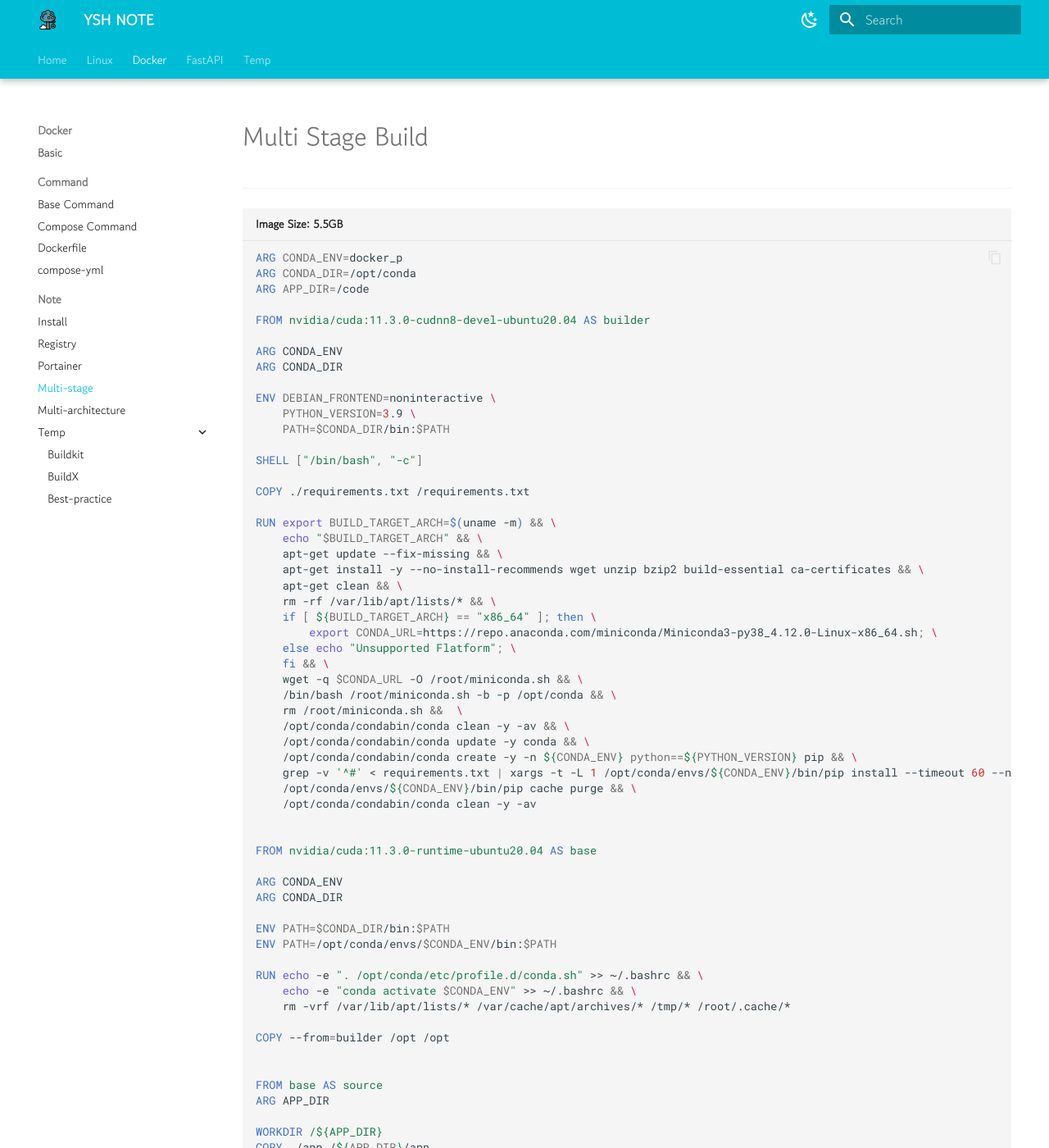
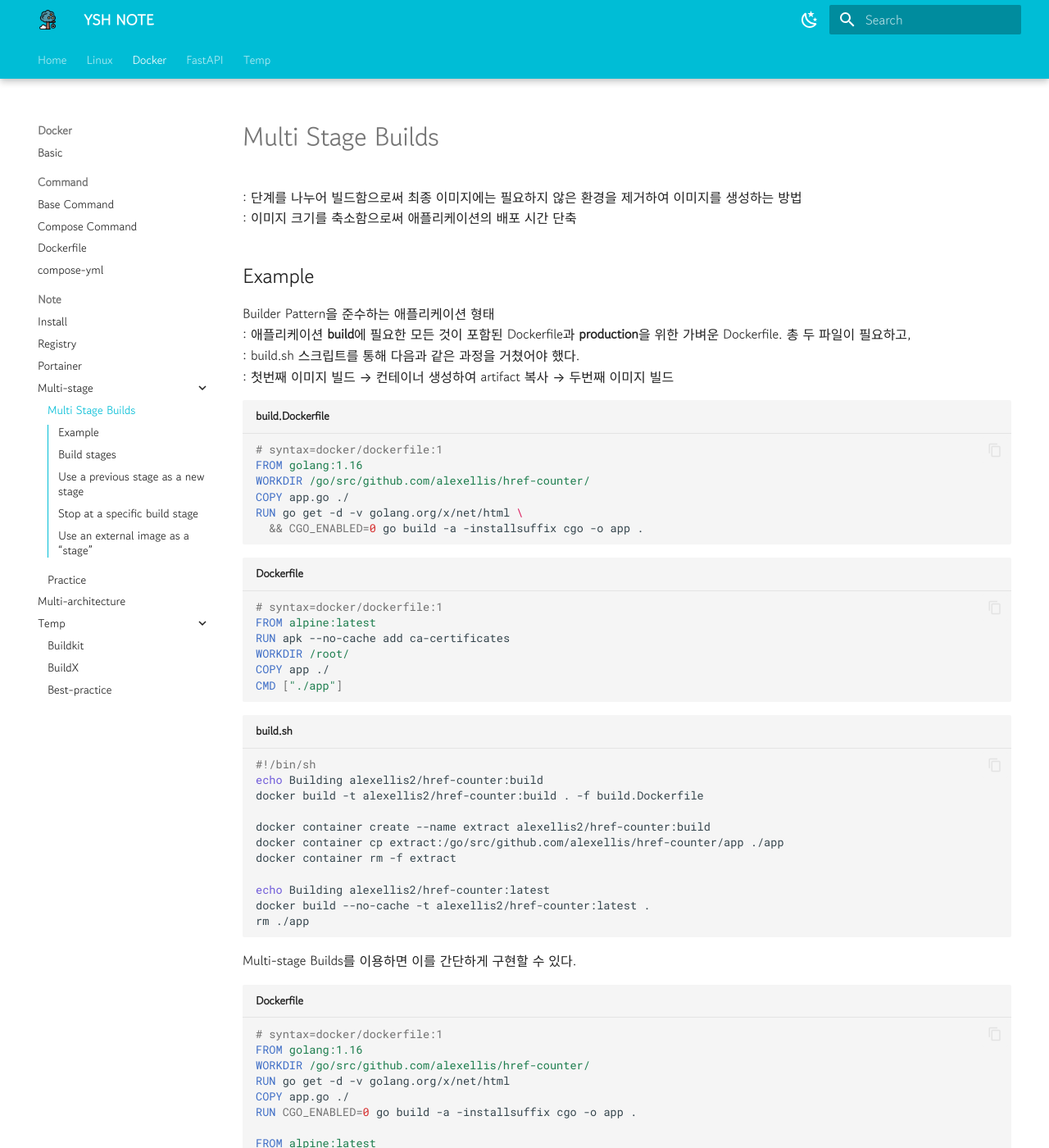
Before and after one commit to YSHeee/YSHeee.github.io, an MkDocs documentation site: the page built from docs/docker/multiS.md, in a window 1280 px wide and 1400 px high. Shown: the whole window at 82% size. Built offline with MkDocs 1.6.1 and Material for MkDocs 9.7.7, drawn with Linux system fonts in a browser that asks for light colours; some of the changed text lies outside the part shown.

Commit message:
Modify&Add multi-stage builds...

````diff
--- a/docs/docker/multiS.md
+++ b/docs/docker/multiS.md
@@ -1,77 +1,101 @@
-# Multi Stage Build
+: 단계를 나누어 빌드함으로써 최종 이미지에는 필요하지 않은 환경을 제거하여 이미지를 생성하는 방법
+: 이미지 크기를 축소함으로써 애플리케이션의 배포 시간 단축
 
+## Example
 
----
-```Dockerfile title="Image Size: 5.5GB"
-ARG CONDA_ENV=docker_p
-ARG CONDA_DIR=/opt/conda
-ARG APP_DIR=/code
+Builder Pattern을 준수하는 애플리케이션 형태
+\: 애플리케이션 **build**에 필요한 모든 것이 포함된 Dockerfile과 **production**을 위한 가벼운 Dockerfile. 총 두 파일이 필요하고,
+\: build.sh 스크립트를 통해 다음과 같은 과정을 거쳤어야 했다.
+\: 첫번째 이미지 빌드 → 컨테이너 생성하여 artifact 복사 → 두번째 이미지 빌드
 
-FROM nvidia/cuda:11.3.0-cudnn8-devel-ubuntu20.04 AS builder
+```Dockerfile title="build.Dockerfile"
+# syntax=docker/dockerfile:1
+FROM golang:1.16
+WORKDIR /go/src/github.com/alexellis/href-counter/
+COPY app.go ./
+RUN go get -d -v golang.org/x/net/html \
+  && CGO_ENABLED=0 go build -a -installsuffix cgo -o app .
+```
+```Dockerfile title="Dockerfile"
+# syntax=docker/dockerfile:1
+FROM alpine:latest
+RUN apk --no-cache add ca-certificates
+WORKDIR /root/
+COPY app ./
+CMD ["./app"]
+```
+```shell title="build.sh"
+#!/bin/sh
+echo Building alexellis2/href-counter:build
+docker build -t alexellis2/href-counter:build . -f build.Dockerfile
 
-ARG CONDA_ENV
-ARG CONDA_DIR
+docker container create --name extract alexellis2/href-counter:build
+docker container cp extract:/go/src/github.com/alexellis/href-counter/app ./app
+docker container rm -f extract
 
-ENV DEBIAN_FRONTEND=noninteractive \
-    PYTHON_VERSION=3.9 \
-    PATH=$CONDA_DIR/bin:$PATH
-
-SHELL ["/bin/bash", "-c"]
-
-COPY ./requirements.txt /requirements.txt
-
-RUN export BUILD_TARGET_ARCH=$(uname -m) && \
-    echo "$BUILD_TARGET_ARCH" && \
-    apt-get update --fix-missing && \
-    apt-get install -y --no-install-recommends wget unzip bzip2 build-essential ca-certificates && \
-    apt-get clean && \
-    rm -rf /var/lib/apt/lists/* && \
-    if [ ${BUILD_TARGET_ARCH} == "x86_64" ]; then \
-        export CONDA_URL=https://repo.anaconda.com/miniconda/Miniconda3-py38_4.12.0-Linux-x86_64.sh; \
-    else echo "Unsupported Flatform"; \
-    fi && \
-    wget -q $CONDA_URL -O /root/miniconda.sh && \
-    /bin/bash /root/miniconda.sh -b -p /opt/conda && \
-    rm /root/miniconda.sh &&  \
-    /opt/conda/condabin/conda clean -y -av && \
-    /opt/conda/condabin/conda update -y conda && \
-    /opt/conda/condabin/conda create -y -n ${CONDA_ENV} python==${PYTHON_VERSION} pip && \
-    grep -v '^#' < requirements.txt | xargs -t -L 1 /opt/conda/envs/${CONDA_ENV}/bin/pip install --timeout 60 --no-cache-dir && \
-    /opt/conda/envs/${CONDA_ENV}/bin/pip cache purge && \
-    /opt/conda/condabin/conda clean -y -av
-
-
-FROM nvidia/cuda:11.3.0-runtime-ubuntu20.04 AS base
-
-ARG CONDA_ENV
-ARG CONDA_DIR
-
-ENV PATH=$CONDA_DIR/bin:$PATH
-ENV PATH=/opt/conda/envs/$CONDA_ENV/bin:$PATH
-
-RUN echo -e ". /opt/conda/etc/profile.d/conda.sh" >> ~/.bashrc && \
-    echo -e "conda activate $CONDA_ENV" >> ~/.bashrc && \
-    rm -vrf /var/lib/apt/lists/* /var/cache/apt/archives/* /tmp/* /root/.cache/*
-
-COPY --from=builder /opt /opt
-
-
-FROM base AS source
-ARG APP_DIR
-
-WORKDIR /${APP_DIR}
-COPY ./app /${APP_DIR}/app
-
-ENTRYPOINT ["uvicorn"]
-CMD ["app.main:app", "--host", "0.0.0.0", "--port", "13583"]
-
+echo Building alexellis2/href-counter:latest
+docker build --no-cache -t alexellis2/href-counter:latest .
+rm ./app
 ```
 
+Multi-stage Builds를 이용하면 이를 간단하게 구현할 수 있다.
+```Dockerfile title="Dockerfile"
+# syntax=docker/dockerfile:1
+FROM golang:1.16
+WORKDIR /go/src/github.com/alexellis/href-counter/
+RUN go get -d -v golang.org/x/net/html
+COPY app.go ./
+RUN CGO_ENABLED=0 go build -a -installsuffix cgo -o app .
 
+FROM alpine:latest
+RUN apk --no-cache add ca-certificates
+WORKDIR /root/
+COPY --from=0 /go/src/github.com/alexellis/href-counter/app ./
+CMD ["./app"]
+```
+```
+docker build -t image_name .
+```
+---
+## Build stages
+```Dockerfile title="Dockerfile"
+FROM debian:buster AS stage1
+RUN echo "Stage1" > /opt/stage1
+
+FROM debian:buster AS stage2
+COPY --from=stage1 /opt /opt
+RUN echo "Stage2" > /opt/stage2
+
+FROM debian:buster
+COPY --from=stage2 /opt /opt
+CMD cat /opt/stage1 && cat /opt/stage2
+```
+![1](images/multiS-1.png){:style width=70%; height=70%}
+① `COPY --from`을 통해 앞선 빌드 단계의 파일 시스템에 있는 파일을 가져올 수 있다.
+② 최종 이미지는 마지막 stage의 내용만을 담은 도커 이미지이다.
+
+## Use a previous stage as a new stage
+```Dockerfile title="Dockerfile"
+FROM debian:buster AS stage1
+RUN echo "Stage1" > /opt/stage1
+
+FROM stage1 AS stage2
+RUN echo "Stage2" > /opt/stage2
+
+FROM debian:buster
+COPY --from=stage2 /opt /opt
+CMD cat /opt/stage1 && cat /opt/stage2
+```
+![2](images/multiS-2.png){:style width=70%; height=70%}
+
+## Stop at a specific build stage
+```bash
+docker build --target stage2 -t image_name .
+```
+## Use an external image as a “stage”
+``` Dockerfile
+COPY --from=nginx:latest /etc/nginx/nginx.conf /nginx.conf
+```
 
 !!! quote
-    - Voiceprint-api.sp_recog-Dockerfile
-    - [Useful-Blog](https://medium.com/the-artificial-impostor/smaller-docker-image-using-multi-stage-build-cb462e349968)
-    - [Useful-Blog-Github](https://github.com/ceshine/Dockerfiles/blob/master/cuda/pytorch-apex/Dockerfile)
-    - [Useful-Blog2](https://gzupark.dev/blog/A-guide-to-make-the-reproducible-environment-using-the-Docker-for-deep-learning-researcher/)
-    - [Useful-Blog3](https://qiita.com/ynaka81/items/c44209c6f862d938c2ff)
+    - [Docs-multistage builds](https://docs.docker.com/build/building/multi-stage/)
--- a/mkdocs.yml
+++ b/mkdocs.yml
@@ -107,7 +107,9 @@ nav:
       - Install: docker/installation.md
       - Registry: docker/registry.md
       - Portainer: docker/portainer.md
-      - Multi-stage: docker/multiS.md
+      - Multi-stage:
+        - Multi Stage Builds: docker/multiS.md
+        - Practice: docker/multiS2.md
       - Multi-architecture: docker/multiA.md
       - Temp:
         - Buildkit: docker/buildkit.md
````
Also changed, not shown: docs/docker/multiS2.md (added, +115 -0 lines), docs/docker/images/multiS-1.png (added), docs/docker/images/multiS-2.png (added).
